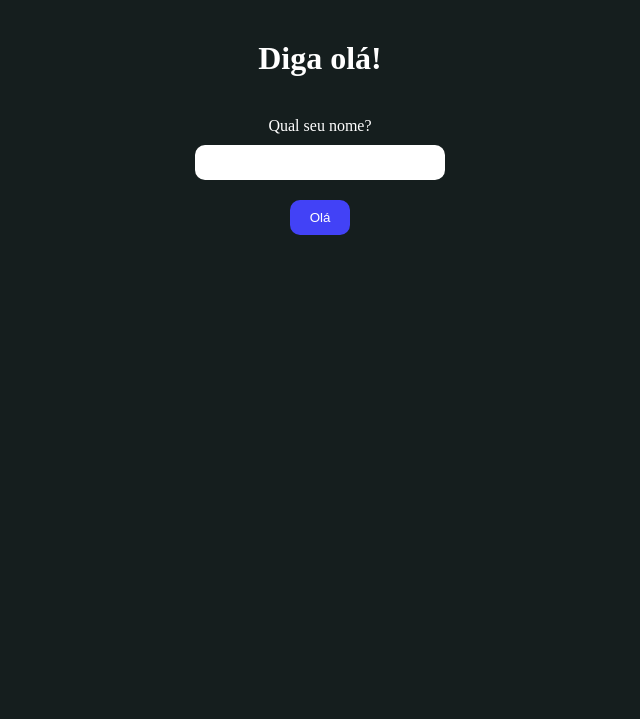
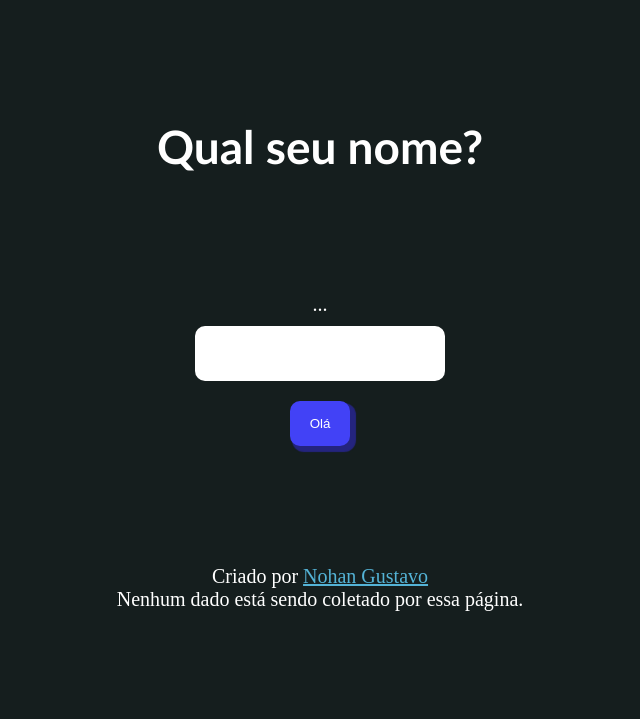
Before and after one commit to NouanGust/FlaskProject, a Flask app: page /hello in a window 1280 px wide. Shown: the top 719 px of the page, without its empty margins (320-960 px from the left). Run offline with Flask 3, Linux system fonts and the light colour scheme.

Commit message:
mudanças no projeto

```diff
--- a/app.py
+++ b/app.py
@@ -1,14 +1,20 @@
 from flask import Flask, render_template, request, flash
+import emoji
 
 app = Flask(__name__)
 app.secret_key = "Awsome_secret_key"
 
 @app.route("/hello")
 def index():
-    flash("Qual seu nome?")
+    flash("...")
+    flash('')
     return render_template("index.html")
 
 @app.route("/greet", methods=["POST", "GET"])
 def greet():
-    flash("Olá, " + str(request.form['name_input']) + "! " + "Bom te conhecer :)")
+    if str(request.form['name_input']) != '':
+        flash("Saudações " + str(request.form['name_input']) + str(emoji.emojize(":vulcan_salute:")))
+        flash("Bom te conhecer!")
+    else:
+        flash("Tente digitar seu nome ou um nome qualquer. Não se preocupe, esse site não guarda seus dados.")
     return render_template('index.html')
--- a/static/css/style.css
+++ b/static/css/style.css
@@ -6,14 +6,23 @@
 
 body {
   background-color: rgb(21, 30, 30);
-  margin: 20px auto;
+  margin: auto;
+  justify-content: space-evenly;
   text-align: center;
   color: #fff;
+  display: flex;
+  height: 90vh;
+  flex-direction: column;
 }
-body div h1 {
+body p {
+  font-size: 20px;
+}
+body h1 {
   color: #fff;
   text-align: center;
-  margin: 40px auto;
+  margin: 10px auto;
+  font-family: "Trebuchet MS", "Lucida Sans Unicode", "Lucida Grande", "Lucida Sans", Arial, sans-serif;
+  font-size: 46px;
 }
 body form {
   gap: 10px;
@@ -22,12 +31,34 @@ body form input {
   border: none;
   width: 250px;
   border-radius: 10px;
-  padding: 10px;
+  padding: 20px;
   margin: 10px;
+  outline-color: rgb(66, 66, 246);
 }
 body form #greet {
   width: 60px;
+  padding: 15px;
   background-color: rgb(66, 66, 246);
   color: #fff;
+  box-shadow: 4px 4px 1px 2px rgb(36, 36, 126);
   cursor: pointer;
+  transition: ease-in-out;
+}
+body form #greet:hover {
+  transform: scale(1.2);
+}
+body footer {
+  text-align: center;
+  color: #fff;
+}
+body footer a {
+  box-shadow: inset 0 0 0 0 #54b3d6;
+  color: #54b3d6;
+  margin: 0 -0.25rem;
+  padding: 0 0.25rem;
+  transition: color 0.3s ease-in-out, box-shadow 0.3s ease-in-out;
+}
+body footer a:hover {
+  box-shadow: inset 140px 0 0 0 #54b3d6;
+  color: white;
 }/*# sourceMappingURL=style.css.map */
--- a/static/css/style.scss
+++ b/static/css/style.scss
@@ -7,16 +7,24 @@
 
 body {
     background-color: rgb(21, 30, 30);
-    margin: 20px auto;
+    margin: auto;
+    justify-content: space-evenly;
     text-align: center;
     color: #fff;
+    display: flex;
+    height: 90vh;
+    flex-direction: column;
 
-    div {
-        h1 {
-            color: #fff;
-            text-align: center;
-            margin: 40px auto;
-        }
+    p {
+        font-size: 20px;
+    }
+
+    h1 {
+        color: #fff;
+        text-align: center;
+        margin: 10px auto;
+        font-family: 'Trebuchet MS', 'Lucida Sans Unicode', 'Lucida Grande', 'Lucida Sans', Arial, sans-serif;
+        font-size: 46px;
     }
 
     form {
@@ -26,16 +34,44 @@ body {
             border: none;
             width: 250px;
             border-radius: 10px;
-            padding: 10px;
+            padding: 20px;
             margin: 10px;
+            outline-color: rgb(66, 66, 246);
 
         }
 
         #greet {
             width: 60px;
+            padding: 15px;
             background-color: rgb(66, 66, 246);
             color: #fff;
+            box-shadow: 4px 4px 1px 2px rgb(36, 36, 126);
             cursor: pointer;
+            transition: ease-in-out;
+        }
+
+        #greet:hover {
+            transform: scale(1.2);
         }
     }
+
+    footer {
+        text-align: center;
+        color: #fff;
+
+
+        a {
+            box-shadow: inset 0 0 0 0 #54b3d6;
+            color: #54b3d6;
+            margin: 0 -.25rem;
+            padding: 0 .25rem;
+            transition: color .3s ease-in-out, box-shadow .3s ease-in-out;
+          }
+          a:hover {
+            box-shadow: inset 140px 0 0 0 #54b3d6;
+            color: white;
+          }
+    }
+
+
 }
--- a/templates/index.html
+++ b/templates/index.html
@@ -8,9 +8,7 @@
     <title>Flask Project</title>
 </head>
     <body>
-        <div>
-            <h1>Diga olá!</h1>
-        </div>
+            <h1>Qual seu nome?</h1>
         <form action="greet" method="post">
             {% for message in get_flashed_messages() %}
                 <p> {{message}} </p>
@@ -19,5 +17,11 @@
             <br>
             <input type="submit" value="Olá" id="greet">
         </form>
+
+        <footer>
+            <p>Criado por <a href="https://github.com/NouanGust">Nohan Gustavo</a></p>
+            <p>Nenhum dado está sendo coletado por essa página.</p>
+        </footer>
+
     </body>
 </html>
```
Also changed, not shown: 1 other file.
